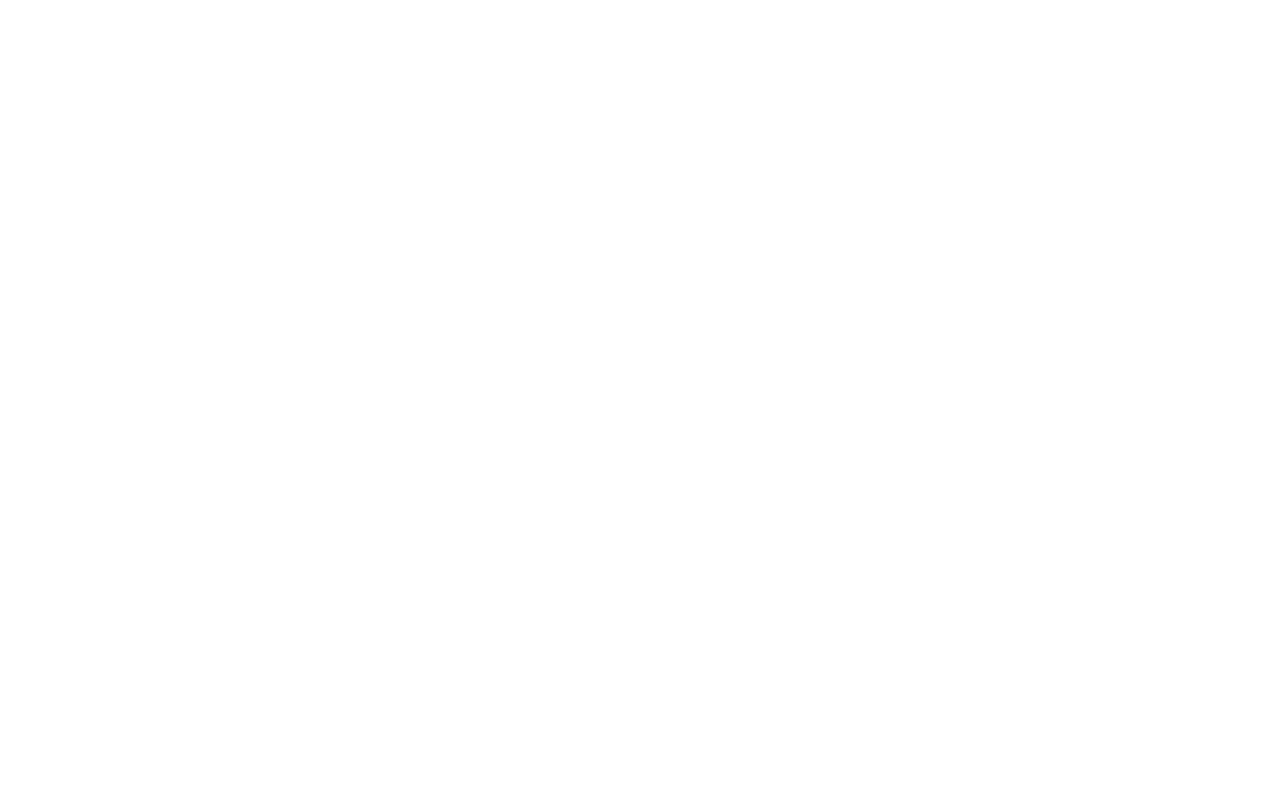
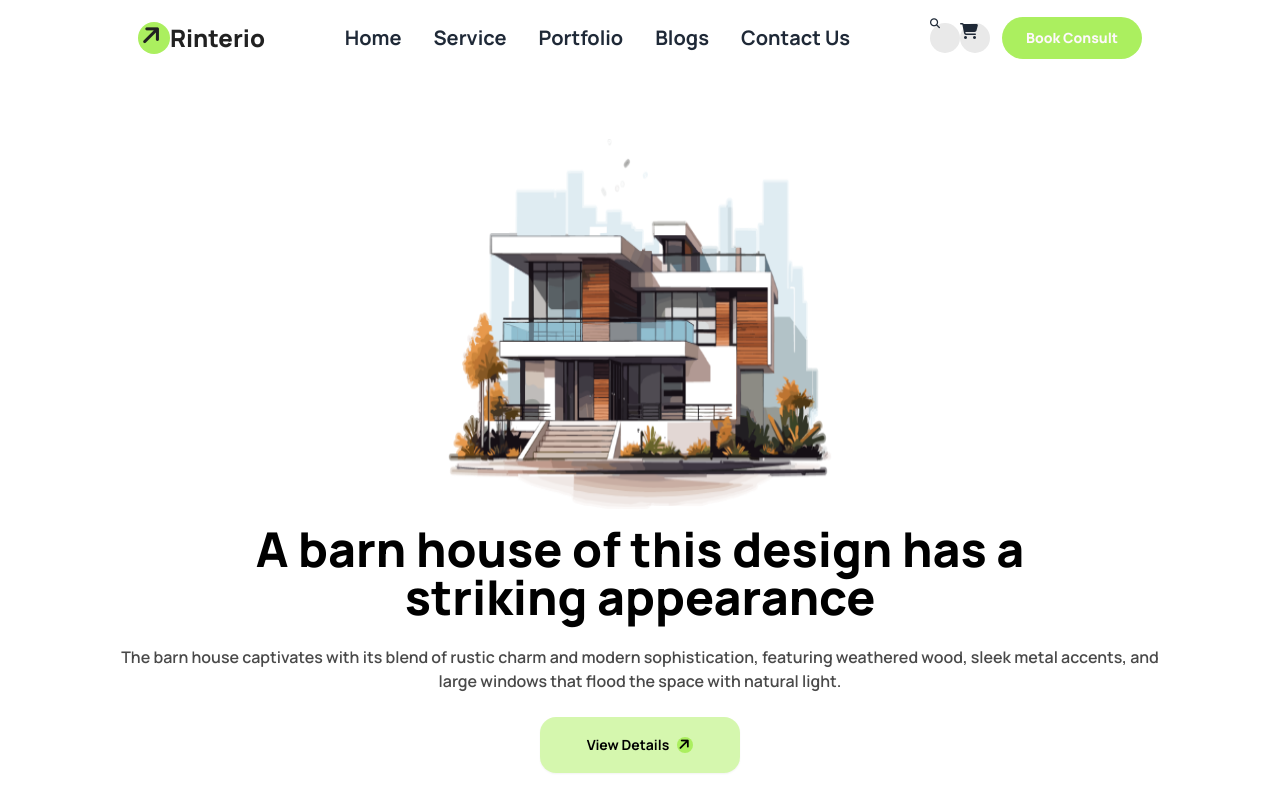
Before and after one commit to Anayet6863/Rinterio, a plain HTML site: page index.html in a window 1280 px wide. Drawn offline with nearby package versions, Linux system fonts and the light colour scheme.

Commit message:
Complete nav and banner section

```diff
--- a/index.html
+++ b/index.html
@@ -1,5 +1,6 @@
 <!DOCTYPE html>
-<html lang="en">
+<html lang="en" data-theme="">
+
 <head>
     <meta charset="UTF-8">
     <meta name="viewport" content="width=device-width, initial-scale=1.0">
@@ -7,8 +8,84 @@
     <!-- DaisyUi & Tailwind CDN -->
     <link href="https://cdn.jsdelivr.net/npm/daisyui@4.12.10/dist/full.min.css" rel="stylesheet" type="text/css" />
     <script src="https://cdn.tailwindcss.com"></script>
+    <!-- Font awesome CDN -->
+    <link rel="stylesheet" href="https://cdnjs.cloudflare.com/ajax/libs/font-awesome/6.6.0/css/all.min.css"
+        integrity="sha512-Kc323vGBEqzTmouAECnVceyQqyqdsSiqLQISBL29aUW4U/M7pSPA/gEUZQqv1cwx4OnYxTxve5UMg5GT6L4JJg=="
+        crossorigin="anonymous" referrerpolicy="no-referrer" />
+    <!-- Manrope font -->
+    <link rel="preconnect" href="https://fonts.googleapis.com">
+    <link rel="preconnect" href="https://fonts.gstatic.com" crossorigin>
+    <link href="https://fonts.googleapis.com/css2?family=Manrope:wght@200..800&display=swap" rel="stylesheet">
+    <style>
+        .manrope-font {
+            font-family: "Manrope", sans-serif;
+            font-optical-sizing: auto;
+            font-weight: 400;
+            font-style: normal;
+        }
+    </style>
 </head>
-<body>
+
+<body class="manrope-font">
+    <header class="bg-[white]">
+        <!-- NavBar -->
+         <nav class="mr-[100px] ml-[100px]">
+        <div class="navbar flex justify-around">
+
+            <a class="text-2xl font-extrabold text-[#212121]"> <i
+                    class="fa-solid fa-arrow-right -rotate-45 w-[32px] h-[32px] rounded-full text-center bg-[#ABEF5F]"></i>Rinterio</a>
+            <div class="navbar-center hidden lg:flex">
+                <ul class="menu menu-horizontal px-1 text-xl text[#494949] font-bold">
+                    <li><a>Home</a></li>
+                    <li><a>Service</a></li>
+                    <li><a>Portfolio</a></li>
+                    <li><a>Blogs</a></li>
+                    <li><a>Contact Us</a></li>
+                </ul>
+            </div>
+            <div class="rounded-2xl  w-[212px] h-[52px] flex justify-end">
+                <div class="w-auto h-auto flex justify-center items-center">
+                    <i class="fa-solid fa-magnifying-glass fa-2xs w-[30px] h-[30px] mx-auto my-auto bg-[#E9E9E9] rounded-full"></i>
+                <i class="fa-solid fa-cart-shopping h-[30px] w-[30px] bg-[#E9E9E9] rounded-full mx-auto my-auto"></i>
+            </div>
+                <!-- <a class="rounded-2xl bg-[#ABEF5F] font-bold text-[#1C1C1C] w-auto border-none  h-[30px] text-sm ">Book Consult <i
+                        class="fa-solid fa-arrow-right bg-black text-white w-[22px] h-[24px] rounded-full p-1"></i></a> -->
+                        <div class="badge badge-secondary bg-[#ABEF5F] border-none w-[160px] h-[42px] ml-3 font-extrabold">Book Consult</div>
+            </div>
+        </div>
+    </nav>
+
+    <!-- Banner section -->
+     <section class="mr-[100px] ml-[100px]  bg-white mt-5 mb-5 text-center justify-center flex">
+        <div class="hero flex justify-center w-[1170px] h-[720px]">
+            <div class="hero-content flex-col lg:flex-col">
+              <img
+                src="./assets/banner.png"
+                class="max-w-sm rounded-lg w-[580px] h-[370px] sm:" />
+              <div>
+                <h1 class="text-5xl font-extrabold text-black">A barn house of this design has a <br> striking appearance</h1>
+                <p class="py-6 text-[#494949] font-semibold ">
+                    The barn house captivates with its blend of rustic charm and modern sophistication, featuring weathered wood, sleek metal accents, and large windows that flood the space with natural light.
+                </p>
+                <div class="flex justify-center">
+                    <button class="btn bg-[#ABEF5F80] rounded-2xl w-[200px] h-[56px] border-none font-bold text-black">View Details <i
+                        class="fa-solid fa-arrow-right -rotate-45 w-[16px] h-[16px] rounded-full text-black align-middle text-center bg-[#ABEF5F]"></i></button>
+                </div>
+
+              </div>
+            </div>
+          </div>
+
+     </section>
+
+    </header>
+    <main>
+
+    </main>
+    <footer>
+
+    </footer>
 
 </body>
+
 </html>
```
Also changed, not shown: tailwind.config.js (+7 -3 lines), 1 other file.
